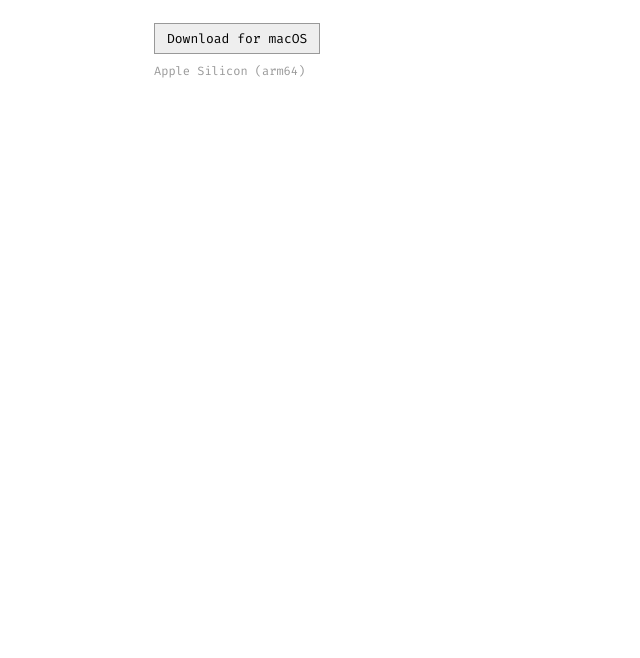
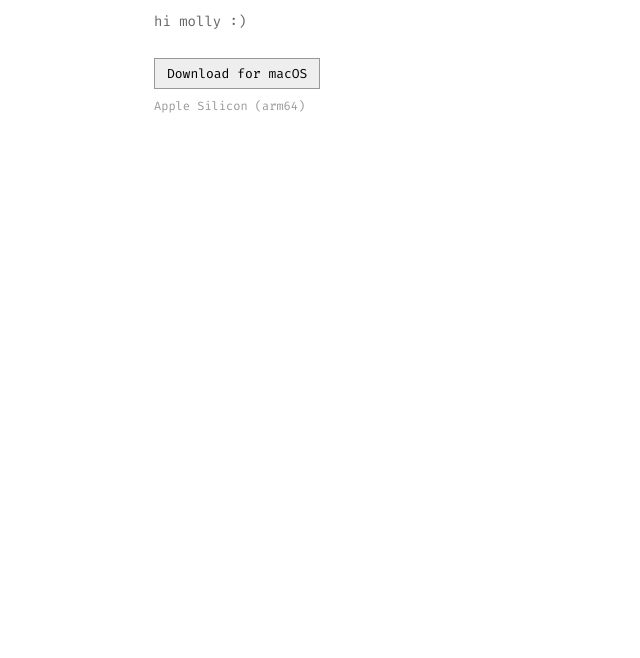
Before and after one commit to strickinato/paint-room-dj, an Electron app: page web/index.html in a window 900 px wide. Shown: the part 142-800 px from the top of the page, without its empty margins (56-696 px from the left). Drawn offline with Linux system fonts and the light colour scheme.

Commit message:
hi molly

```diff
--- a/web/index.html
+++ b/web/index.html
@@ -61,6 +61,7 @@
 <body>
   <h1>paint-room-dj</h1>
   <p>A sampler/DJ app for the MidiFighter 3D.</p>
+  <p>hi molly :)</p>
   <a class="download" href="https://github.com/strickinato/paint-room-dj/releases/latest/download/paint-room-dj.dmg">Download for macOS</a>
   <p class="note">Apple Silicon (arm64)</p>
 </body>
```
